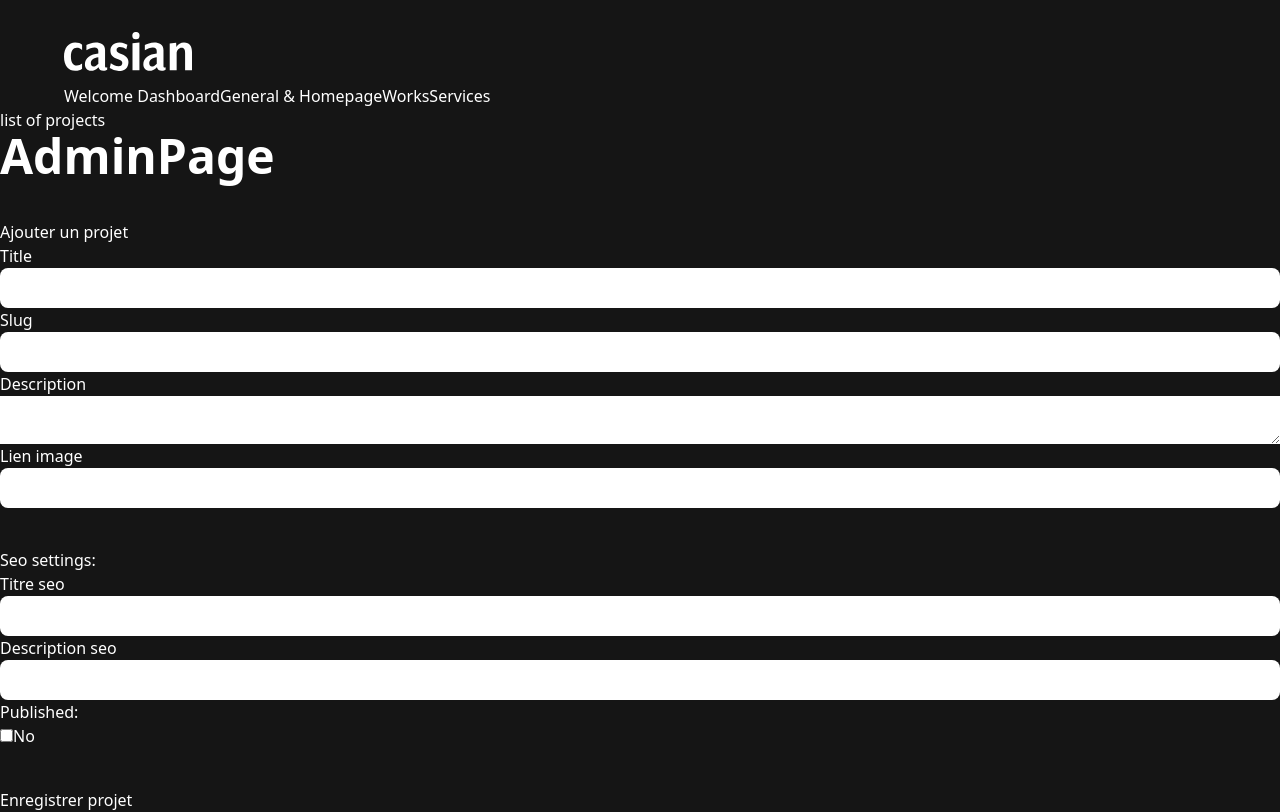
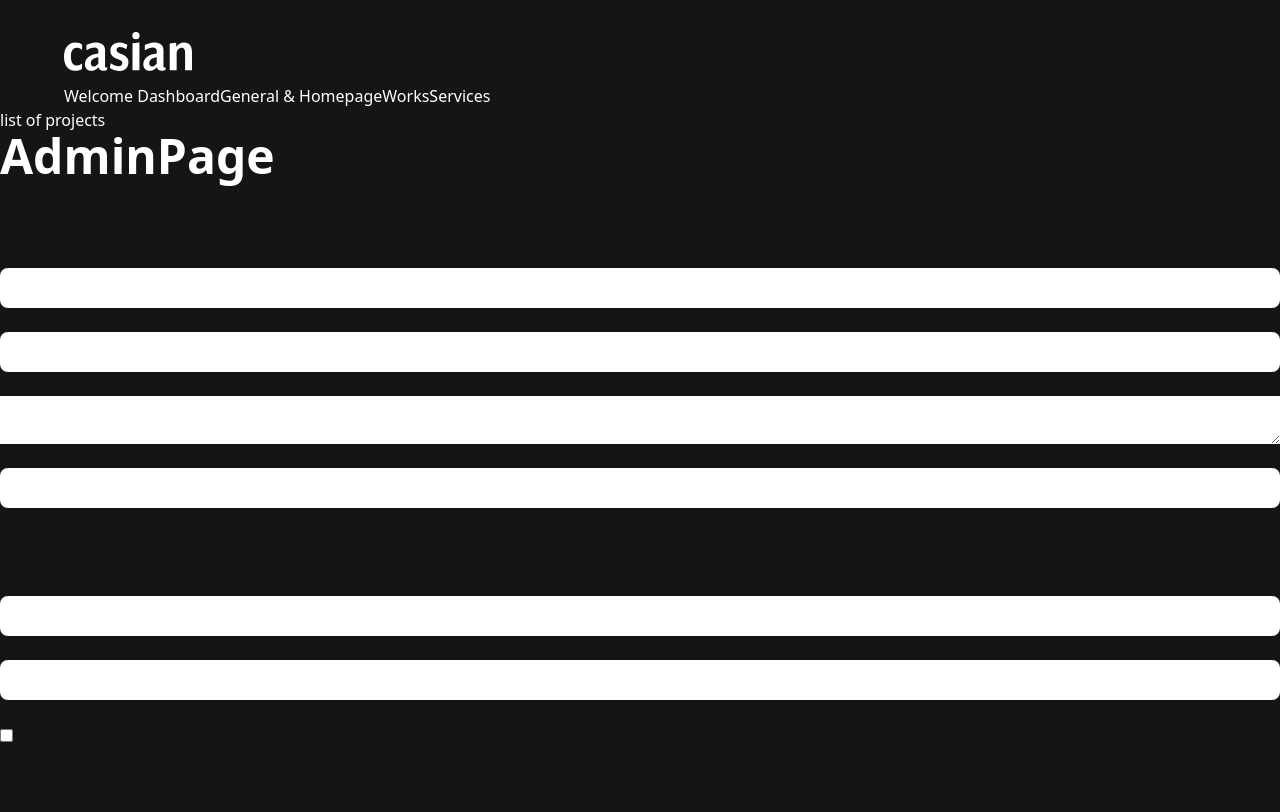
Before and after one commit to CasianLW/portfolio-casian-react-typecript-cms, a Next.js app: page /admin in a window 1280 px wide. Built offline with nearby package versions, Linux system fonts and the light colour scheme.

Commit message:
correction form

```diff
--- a/components/admin/works/addWorkComponent.tsx
+++ b/components/admin/works/addWorkComponent.tsx
@@ -80,7 +80,7 @@ const AddWorkComponent: FC = () => {
   return (
     <>
       <h1 className="main-title">AdminPage</h1>
-      <form className="mt-10" onSubmit={handleSubmit}>
+      <form className="mt-10 text-cas-black-600" onSubmit={handleSubmit}>
         <h2>Ajouter un projet</h2>
         <div className="grid">
           <label htmlFor="title">Title</label>
```
